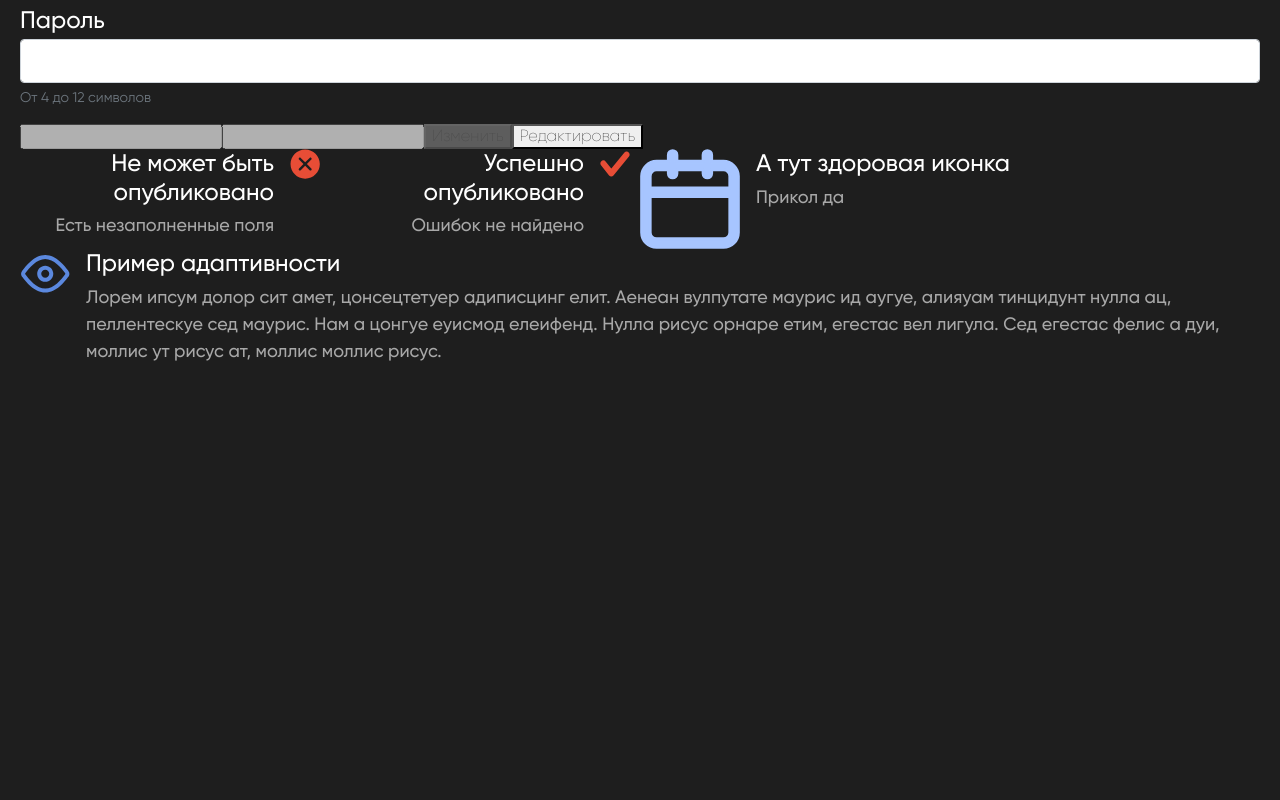
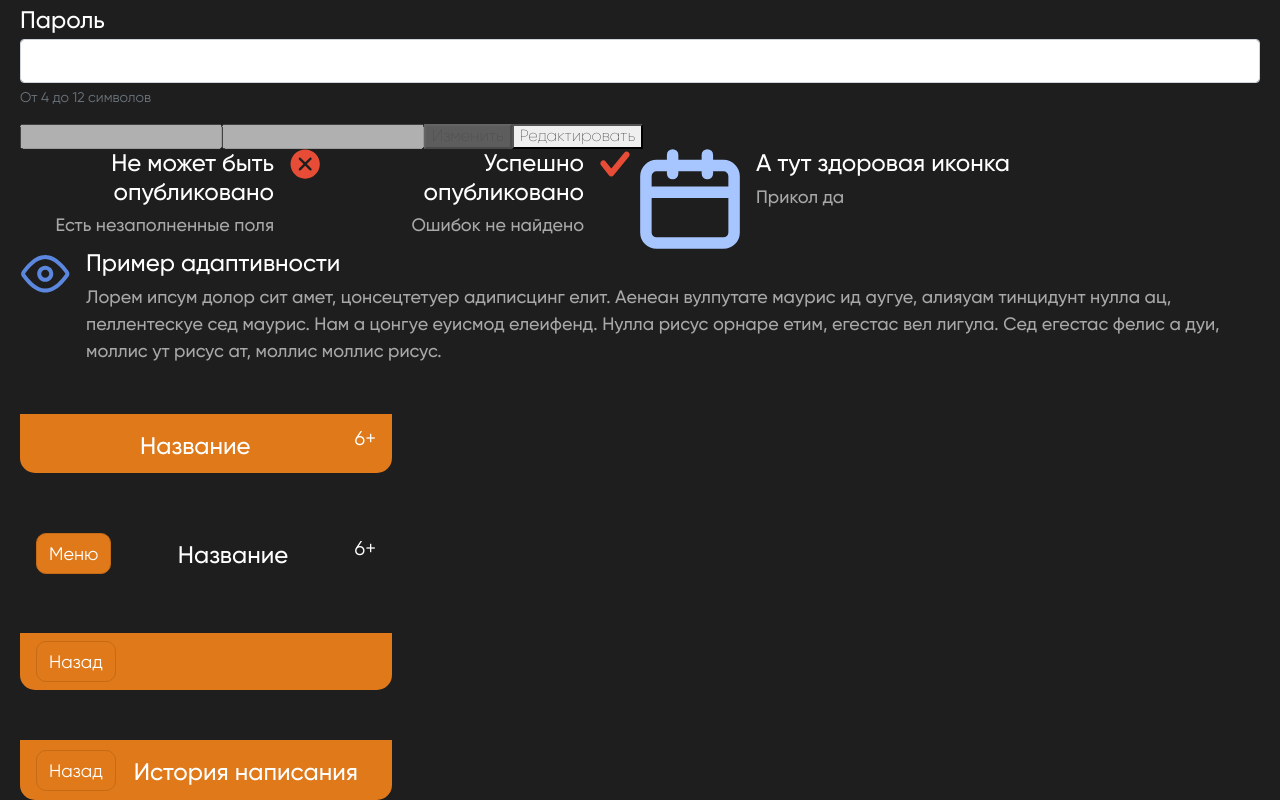
Before and after one commit to Anto-MSHK/podhod_front, a React (Create React App) app: page / in a window 1280 px wide. Shown: the part 787-1587 px from the top of the page. Before the commit the page ends 1151 px from the top, so only its background shows below. Built offline with nearby package versions, Linux system fonts and the light colour scheme.

Commit message:
Head component

```diff
--- /dev/null
+++ b/src/components/Head/Head.module.css
@@ -0,0 +1,34 @@
+.container {
+    display: flex;
+    justify-content: space-between;
+    align-items: center;
+    padding: 8px 16px;
+    background-color: #f0f0f0;
+    position: relative;
+    z-index: 100;
+    border-radius: 0 0 15px 15px;
+}
+
+.transparent {
+    background-color: transparent;
+}
+
+.left,
+.center,
+.right {
+    display: flex;
+    align-items: center;
+}
+
+.left {
+    justify-content: flex-start;
+}
+
+.center {
+    justify-content: center;
+    flex-grow: 1;
+}
+
+.right {
+    justify-content: flex-end;
+}
--- /dev/null
+++ b/src/components/Head/Head.tsx
@@ -0,0 +1,44 @@
+import React from 'react';
+import styles from './Head.module.css';
+import { CustomBtn } from "../CustomBtn/CustomBtn";
+
+interface HeadProps {
+	leftElementType?: 'back' | 'menu';
+	centerElement: React.ReactNode;
+	rightElement?: React.ReactNode;
+	isTransparent?: boolean;
+	backgroundColor?: string;
+}
+
+const Head: React.FC<HeadProps> = ({
+																		 leftElementType,
+																		 centerElement,
+																		 rightElement,
+																		 isTransparent = false,
+																		 backgroundColor = '#f0f0f0'
+																	 }) => {
+	const headerStyle = {
+		backgroundColor: isTransparent ? 'transparent' : backgroundColor
+	};
+
+	const renderLeftElement = () => {
+		switch (leftElementType) {
+			case 'back':
+				return <CustomBtn>Назад</CustomBtn>;
+			case 'menu':
+				return <CustomBtn>Меню</CustomBtn>;
+			default:
+				return null;
+		}
+	};
+
+	return (
+		<header className={styles.container} style={headerStyle}>
+			<div className={styles.left}>{renderLeftElement()}</div>
+			<div className={styles.center}>{centerElement}</div>
+			<div className={styles.right}>{rightElement}</div>
+		</header>
+	);
+};
+
+export default Head;
--- a/src/pages/StylePage/StylePage.tsx
+++ b/src/pages/StylePage/StylePage.tsx
@@ -19,6 +19,7 @@ import { useFormik, FormikConfig } from "formik";
 import { CustomBtn } from "../../components/CustomBtn/CustomBtn";
 import { MyForm } from "./Test";
 import { InfoMessage } from "../../components/InfoMessage/InfoMessage";
+import Head from "../../components/Head/Head";
 
 export const MainPage = () => {
 	const btnData = [
@@ -193,6 +194,38 @@ export const MainPage = () => {
 					"Лорем ипсум долор сит амет, цонсецтетуер адиписцинг елит. Аенеан вулпутате маурис ид аугуе, алияуам тинцидунт нулла ац, пеллентескуе сед маурис. Нам а цонгуе еуисмод елеифенд. Нулла рисус орнаре етим, егестас вел лигула. Сед егестас фелис а дуи, моллис ут рисус ат, моллис моллис рисус."
 				}
 			/>
+			<div style={{marginTop: 50, width: '30%'}}>
+				<Head
+					centerElement={<h3>Название</h3>}
+					rightElement={<h5>6+</h5>}
+					isTransparent={false}
+					backgroundColor={'#df791a'}
+				/>
+			</div>
+			<div style={{marginTop: 50, width: '30%'}}>
+				<Head
+					leftElementType={'menu'}
+					centerElement={<h3>Название</h3>}
+					rightElement={<h5>6+</h5>}
+					isTransparent={true}
+				/>
+			</div>
+			<div style={{marginTop: 50, width: '30%'}}>
+				<Head
+					leftElementType={'back'}
+					centerElement={''}
+					isTransparent={false}
+					backgroundColor={'#df791a'}
+				/>
+			</div>
+			<div style={{marginTop: 50, width: '30%'}}>
+				<Head
+					leftElementType={'back'}
+					centerElement={<h3>История написания</h3>}
+					isTransparent={false}
+					backgroundColor={'#df791a'}
+				/>
+			</div>
 		</div>
 	);
 };
```
